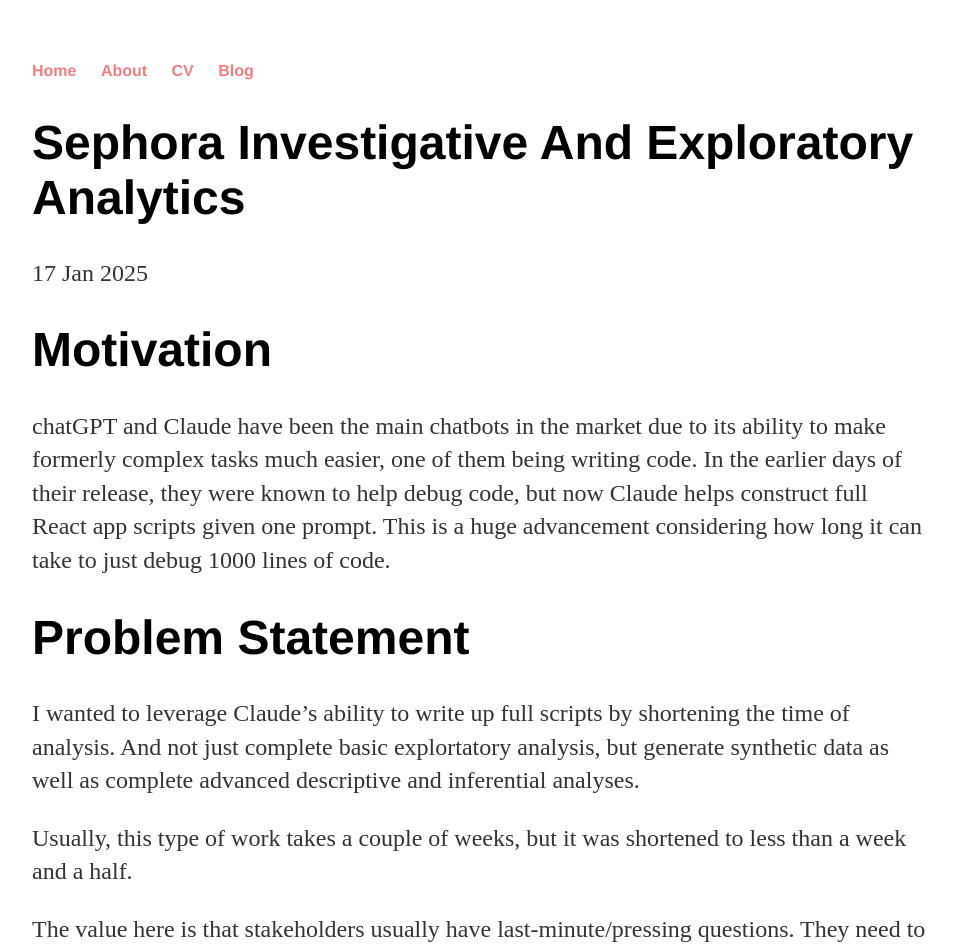
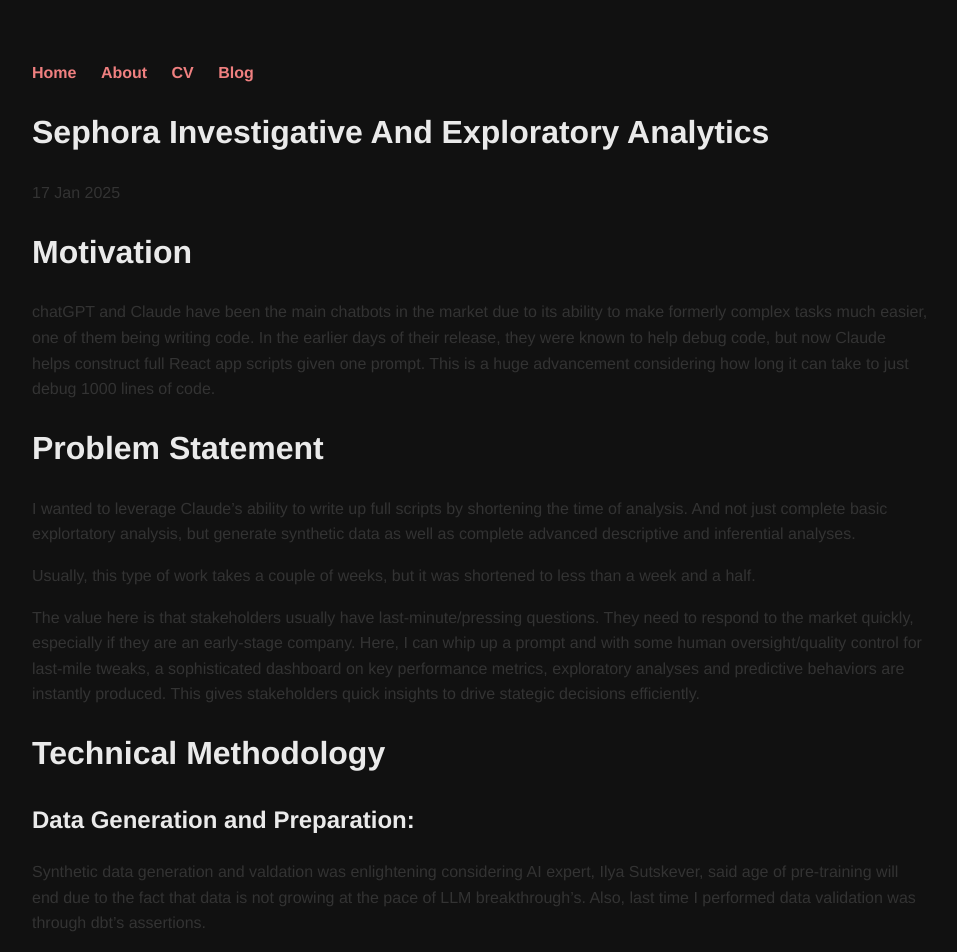
Before and after one commit to mindyng/mindyng.github.io, a Jekyll site: the page built from _posts/2025-01-17-Sephora-Investigative-and-Exploratory-Analytics.md, in a window 1280 px wide. Shown: the top 952 px of the page, without its empty margins (160-1117 px from the left). Built offline with Jekyll 4.4.1, drawn with Linux system fonts in a browser that asks for light colours; our own code applies the rules of GitHub Pages for plain Markdown files.

Commit message:
Update main.css
consistent base font added to end after /* CV */

```diff
--- a/css/main.css
+++ b/css/main.css
@@ -35,3 +35,48 @@
 .cv address, .cv .download { font-family: 'Helvetica', 'Arial', 'Sans-Serif'; }
 .cv address, .cv p { font-size: 1.2em; }
 .cv .download { float: right; font-size: .8em; text-transform: uppercase; }
+
+
+/* Set a consistent base font */
+body {
+  font-family: "Helvetica Neue", Arial, sans-serif;
+  font-size: 16px;  /* default size */
+  line-height: 1.6;
+  color: #eaeaea;   /* adjust for your theme */
+  background-color: #111; /* adjust if you want dark mode like in your screenshot */
+}
+
+/* Ensure lists inherit the base font size */
+ul, ol, li {
+  font-size: inherit;
+  font-family: inherit;
+  line-height: inherit;
+}
+
+/* Paragraphs */
+p {
+  font-size: inherit;
+  font-family: inherit;
+  line-height: inherit;
+}
+
+/* Headings - markdown # -> <h1>, ## -> <h2>, etc. */
+h1 {
+  font-size: 2em;   /* biggest */
+  font-weight: bold;
+}
+
+h2 {
+  font-size: 1.5em; /* second biggest */
+  font-weight: bold;
+}
+
+h3 {
+  font-size: 1.25em;
+  font-weight: bold;
+}
+
+h4, h5, h6 {
+  font-size: 1em;   /* same as body text */
+  font-weight: bold;
+}
```
